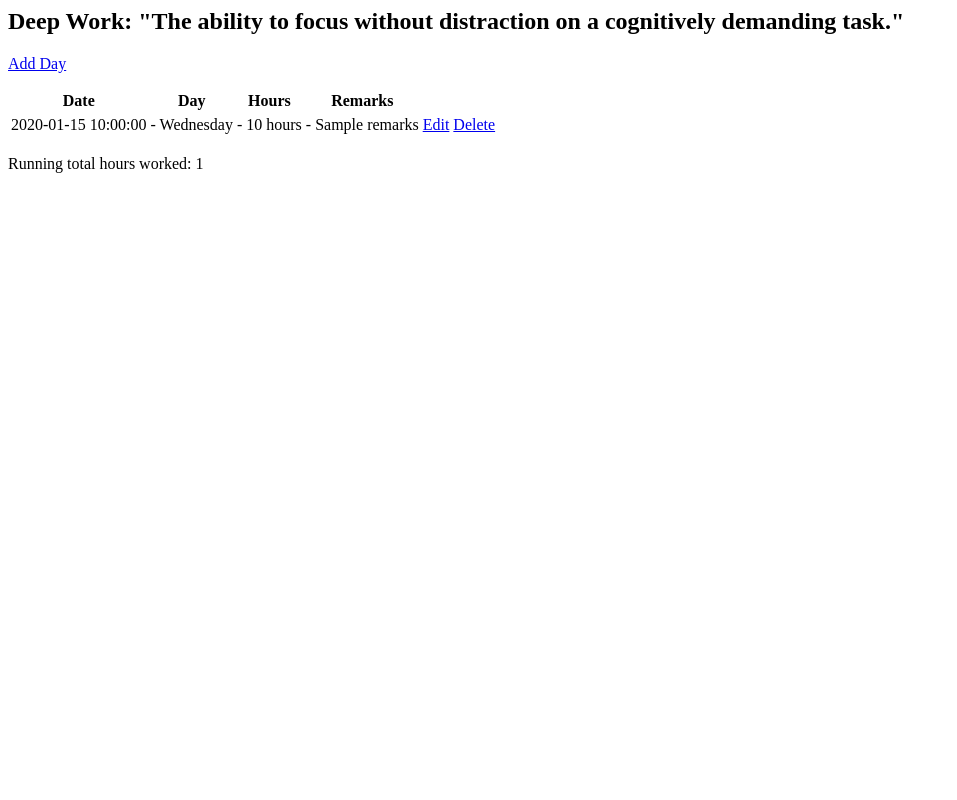
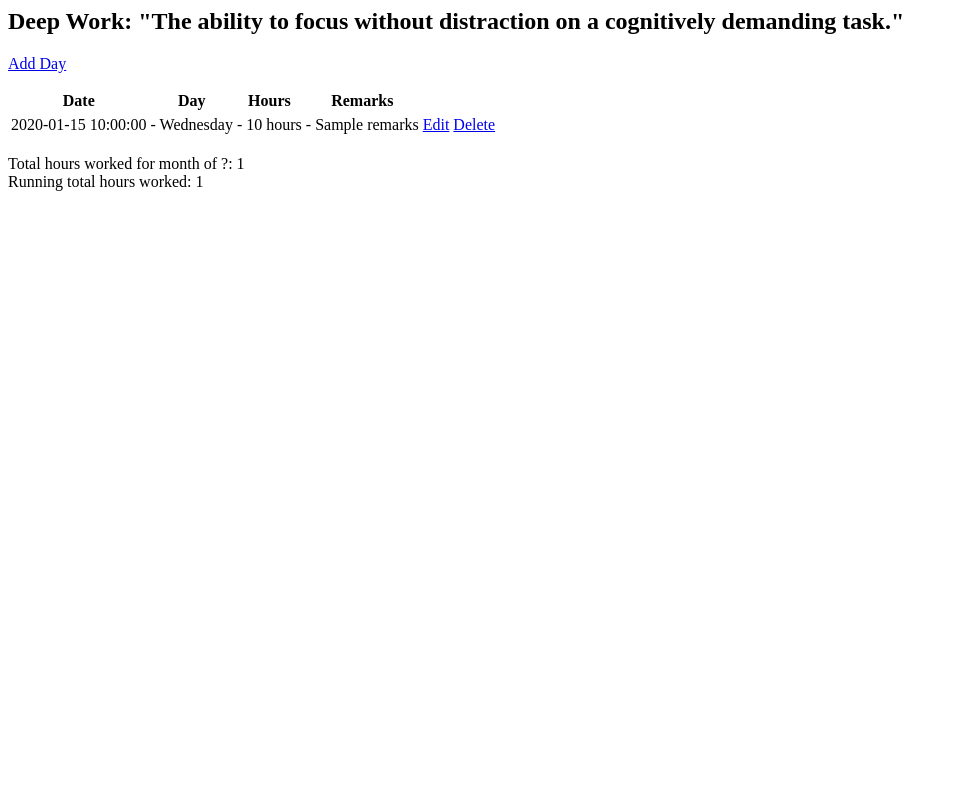
Before and after one commit to thomasjohncole/deepwork2, a Flask app: template templates/display_month.html in a window 1280 px wide. Shown: the whole page, without its empty margins (0-957 px from the left). Run offline with Flask 2, Linux system fonts and the light colour scheme; the template is opened without the code that fills it: most values are stand-ins (such as "Sample title", 1, 10 or a date in 2020).

Commit message:
Update template so that it displays total hours worked for the month

```diff
--- a/templates/display_month.html
+++ b/templates/display_month.html
@@ -18,6 +18,7 @@
 
         </table></br>
 
+        Total hours worked for month of ?: {{total_month_hours[0]}} </br>
         Running total hours worked: {{total_hours[0]}} </br>
 
     </div>
```
